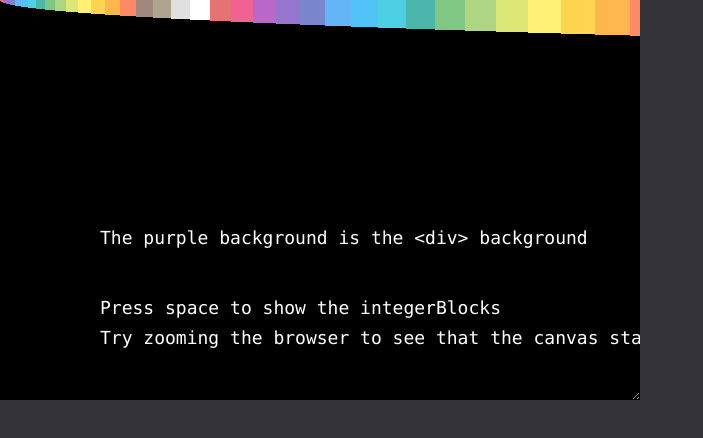
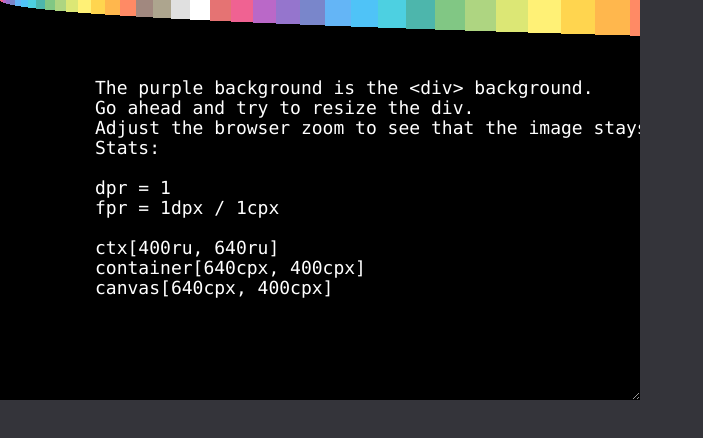
Before and after one commit to coalpha/based-canvas, a website: page example/index.html in a window 1280 px wide. Shown: the whole page, without its empty margins (0-703 px from the left). Drawn offline with Linux system fonts and the light colour scheme.

Commit message:
FPROverflow
- Fixed a bug where all the public variables weren't initialized
before callbacks were called. (bug was in #resize)
- Added overflow mode.
- Haven't fixed that bug where the canvas doesn't resize correctly
after zooming in one direction twice and then reversing.

That overflow thing might be a good idea.
I'm thinking that I could make a custom one where it adds the
canvas directly to the <body> and is the size of the entire window.
That way it never has to change unless the Window is zoomed.

I'll probably call it fullscreen-canvas or something.
It'd be better if I could just query the size of the entire screen
in DevicePixels but that seems to have different implementations
across browsers... lookin' at you, chrome.

```diff
--- a/example/example.js
+++ b/example/example.js
@@ -1,9 +1,7 @@
-/** @typedef {import("../src/BasedCanvas").default} BasedCanvas*/
-
 const canvasContainer = document.getElementById("canvas-container");
 
 /** @type {BasedCanvas} */
-const bc = new BasedCanvas(canvasContainer);
+const bc = new BasedCanvas(canvasContainer, { overflow: true });
 
 const { ctx } = bc;
 window.bc = bc;
@@ -35,16 +33,32 @@ function drawColoredPixelSquares() {
    }
 }
 
+const left = 30;
+const topp = 60;
+
+function drawTextBlock(block) {
+   block.split("\n").forEach((line, idx) => {
+      ctx.fillText(line, left, topp + idx * 20);
+   });
+}
+
 function drawText() {
    ctx.font = "18px Consolas";
    ctx.fillStyle = "white";
    ctx.textBaseline = "top";
-   ctx.fillText("The purple background is the <div> background", 100, 230);
-   ctx.fillText("Press space to show the integerBlocks", 100, 300);
-   ctx.fillText("Try zooming the browser to see that the canvas stays crisp", 100, 330);
-   ctx.fillText(`There are ${BasedCanvas.currentFPR.dpx} display pixels (dp) for every ${BasedCanvas.currentFPR.cpx} css pixels.`, 100, 400);
-   ctx.fillText(`The container is ${bc.containerWidth}px by ${bc.containerHeight} aka ~${(bc.container.clientWidth * window.devicePixelRatio).toFixed(2)}dp by ~${(bc.container.clientHeight * window.devicePixelRatio).toFixed(2)}dp`, 100, 430);
-   ctx.fillText(`The context is ${bc.canvasWidth}dp by ${bc.canvasHeight}dp in size`, 100, 460);
+   drawTextBlock(`
+      The purple background is the <div> background.
+      Go ahead and try to resize the div.
+      Adjust the browser zoom to see that the image stays crisp.
+      Stats:
+
+      dpr = ${window.devicePixelRatio}
+      fpr = ${BasedCanvas.currentFPR.dpx}dpx / ${BasedCanvas.currentFPR.cpx}cpx
+
+      ctx[${bc.ctxHeight}ru, ${bc.ctxWidth}ru]
+      container[${bc.containerWidth}cpx, ${bc.containerHeight}cpx]
+      canvas[${bc.canvasWidth}cpx, ${bc.canvasHeight}cpx]
+   `);
 }
 
 /** @param {CanvasRenderingContext2D} ctx */
@@ -62,6 +76,7 @@ function drawBlocks() {
 let doDrawBlocks = false;
 
 function paint() {
+   console.warn(new Error("paint"));
    drawColoredPixelSquares();
    drawText();
    if (doDrawBlocks) {
--- a/example/style.css
+++ b/example/style.css
@@ -9,6 +9,7 @@ body {
 }
 
 #canvas-container {
+   position: relative;
    background-color: slateblue;
    height: 50%;
    width: 50%;
@@ -17,3 +18,8 @@ body {
    max-width: 100%;
    max-height: 100%;
 }
+
+/* canvas {
+   position: absolute;
+   right: 0;
+} */
--- a/src/BasedCanvas.ts
+++ b/src/BasedCanvas.ts
@@ -2,6 +2,12 @@ import Runnable from "./Runnable";
 import IBasedCanvas from "./IBasedCanvas";
 import { RasterUnits, DisplayPixels, CSSPixels } from "./pixels";
 import { currentFPR, addListener } from "./FPR";
+
+interface BasedCanvasOptions extends CanvasRenderingContext2DSettings{
+   overflow: boolean;
+}
+
+const defaultBasedCanvasOptions = { alpha: false } as BasedCanvasOptions;
 
 export default class BasedCanvas implements IBasedCanvas {
    static currentFPR = currentFPR;
@@ -28,14 +34,16 @@ export default class BasedCanvas implements IBasedCanvas {
    get containerWidth() { return this.#containerWidth }
    get containerHeight() { return this.#containerHeight }
 
+   readonly #fprOverflow: boolean;
    #fprCountX!: number;
    #fprCountY!: number;
    get fprCountX() { return this.#fprCountX }
    get fprCountY() { return this.#fprCountY }
 
-   constructor (container: HTMLElement, alpha = false) {
+   constructor (container: HTMLElement, maybeOptions?: BasedCanvasOptions) {
+      const options = Object.assign(defaultBasedCanvasOptions, maybeOptions);
       const canvas = document.createElement("canvas");
-      const ctx = canvas.getContext("2d", { alpha });
+      const ctx = canvas.getContext("2d", options);
       if (ctx == null) {
          throw new Error('HTMLElement.getContext("2d") returned null!');
       }
@@ -49,11 +57,11 @@ export default class BasedCanvas implements IBasedCanvas {
       this.#ctx = ctx;
       this.#canvas = canvas;
       this.#container = container;
+      this.#fprOverflow = !!options.overflow;
+      this.fetch();
    }
 
-   private lfprChanged() {
-      this.recalc();
-   }
+   private lfprChanged = this.recalc;
 
    private lcontainerResized([{contentRect: { width, height }}]: ResizeObserverEntry[]) {
       this.#containerWidth = width as CSSPixels;
@@ -73,55 +81,57 @@ export default class BasedCanvas implements IBasedCanvas {
       const containerProps = window.getComputedStyle(this.#container);
       this.#containerWidth = +containerProps.width.slice(-2) as CSSPixels;
       this.#containerHeight = +containerProps.height.slice(-2) as CSSPixels;
-
-      this.recalc();
    }
 
    recalc() {
       const { dpx, cpx } = currentFPR;
 
-      const fprCX = this.#containerWidth / cpx | 0;
-      const fprCY = this.#containerHeight / cpx | 0;
+      const toInt = this.#fprOverflow ? Math.ceil : Math.floor;
+
+      const fprCX = toInt(this.#containerWidth / cpx);
+      const fprCY = toInt(this.#containerHeight / cpx);
       this.#fprCountX = fprCX;
       this.#fprCountY  = fprCY;
 
       const newCtxWidth = fprCX * dpx as DisplayPixels;
       const newCtxHeight = fprCY * dpx as DisplayPixels;
 
-      if (
+      const ctxSizeChanged = (
          (newCtxWidth !== this.#ctxWidth)
          ||
          (newCtxHeight !== this.#ctxHeight)
-      ) {
-         this.setCtxSize(newCtxWidth, newCtxHeight);
+      );
+
+      const newCanvasWidth = fprCX * cpx as CSSPixels;
+      const newCanvasHeight = fprCY * cpx as CSSPixels;
+
+      const canvasSizeChanged = (
+         (newCanvasWidth !== this.#canvasWidth)
+         ||
+         (newCanvasHeight !== this.#canvasHeight)
+      );
+
+      if (ctxSizeChanged) {
+         this.#canvas.width = newCtxWidth;
+         this.#canvas.height = newCtxHeight;
          this.#ctxWidth = newCtxWidth;
          this.#ctxHeight = newCtxHeight;
       }
 
-      const newCanvasWidth = fprCX * cpx as CSSPixels;
-      const newCanvasHeight = fprCY * cpx as CSSPixels;
-
-      if (
-         (newCanvasWidth !== this.#canvasWidth)
-         ||
-         (newCanvasHeight !== this.#canvasHeight)
-      ) {
-         this.setCanvasSize(newCanvasWidth, newCanvasHeight);
+      if (canvasSizeChanged) {
+         this.#canvas.style.width = `${newCanvasWidth}px`;
+         this.#canvas.style.height = `${newCanvasHeight}px`;
          this.#canvasWidth = newCanvasWidth;
          this.#canvasHeight = newCanvasHeight;
       }
-   }
 
-   private setCanvasSize(width: CSSPixels, height: CSSPixels) {
-      this.#canvas.style.width = `${width}px`;
-      this.#canvas.style.height = `${height}px`;
-      this.callCanvasListeners();
-   }
+      if (ctxSizeChanged) {
+         this.callCtxListeners();
+      }
 
-   private setCtxSize(width: RasterUnits, height: RasterUnits) {
-      this.#canvas.width = this.#ctxWidth = width;
-      this.#canvas.height = this.#ctxHeight = height;
-      this.callCtxListeners();
+      if (canvasSizeChanged) {
+         this.callCanvasListeners();
+      }
    }
 
    #ctxListeners: Runnable[] = [];
```
Also changed, not shown: dist/lib.iife.js, 3 other files.
